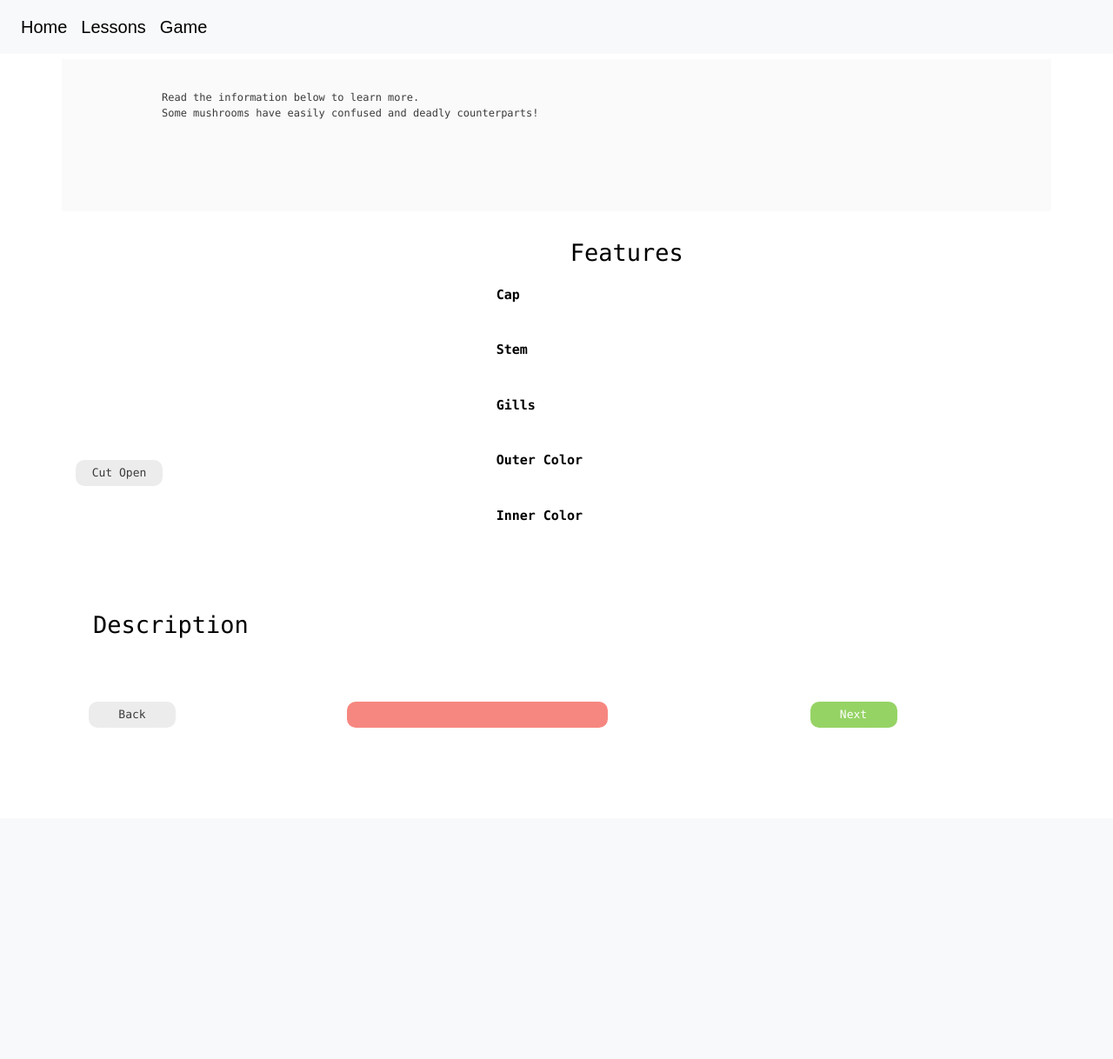
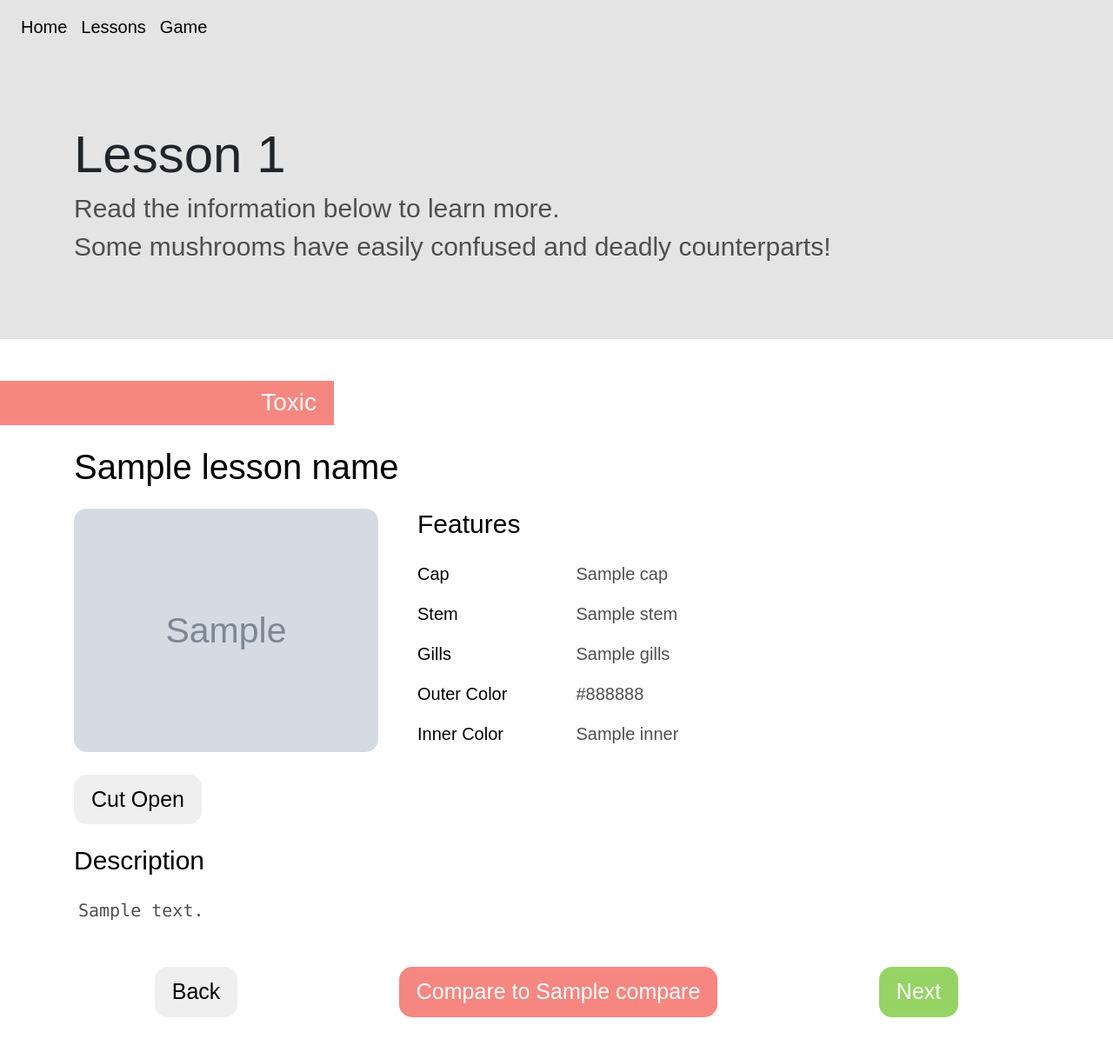
Before and after one commit to meiKuo/UI-Group-Project-, a Flask app: template templates/lesson2_present.html in a window 1280 px wide. Shown: the whole page at 87% size. Before the commit the page ends 837 px from the top, so only its background shows below. Run offline with Flask 2, Linux system fonts and the light colour scheme; the template is opened without the code that fills it: most values are stand-ins (such as "Sample title", 1, 10 or a date in 2020); grey boxes marked "Sample" are stand-in pictures; some libraries are stand-ins or nearby versions; some web fonts are replaced.

Commit message:
Refactored lesson page

```diff
--- a/app.py
+++ b/app.py
@@ -25,21 +25,27 @@ def lessonplans():
     def get_mushroom_edible(id):
         return mushrooms[id]["edible"]
 
-    def check_completion():
-        for lesson in lessons.values():
-            if not "complete" in lesson:
-                return False
-            else:
-                if not lesson["complete"]:
-                    return False
-        return True
+    def check_completion(lesson):
+        if not "complete" in lesson:
+            return False
 
-    print(lessons)
+        return lesson["complete"]
+
+    def get_num_completed():
+        return len([lesson for lesson in lessons.values() if check_completion(lesson)])
+
+    complete = len(lessons) == get_num_completed()
+
     for lesson in lessons.values():
         lesson["edible"] = get_mushroom_edible(lesson["mushroom"])
 
-    return render_template('lesson_plans.html', lessons=lessons.values(), complete = check_completion())
+    params = {
+        "lessons": lessons.values(),
+        "complete": complete,
+        "num_completed": get_num_completed(),
+    }
 
+    return render_template('lesson_plans.html', **params)
 @app.route('/game/<path>')
 def game(path):
     global health
@@ -165,31 +171,34 @@ def lesson(id):
     cur_lesson = lessons[id]
     lessons[id]["complete"] = True
 
-    if lesson_id + 1  > len(lessons.values()):
-        n = 100
-    else:
-        n = lesson_id + 1
+    def check_completion(lesson):
+        if not "complete" in lesson:
+            return False
+
+        return lesson["complete"]
+
+    # Get remaining lessons
+    def get_next_lesson():
+        for lesson in lessons.values():
+            if not check_completion(lesson):
+                return lesson["lesson_id"]
+
+        return "0"
+
+    lesson_params = {
+        "lesson_id": id,
+        "lesson_name": cur_lesson["lesson_name"],
+        "mushroom": mushrooms[cur_lesson["mushroom"]],
+        "next": get_next_lesson(),
+    }
+
+    if cur_lesson["type"] == "compare":
+        lesson_params["compare"] = mushrooms[cur_lesson["compare"]]
+
+    return render_template('lesson2_present.html', **lesson_params)
 
 
-    if cur_lesson["type"] == "compare":
-        lesson_params = {
-            "lesson_name": cur_lesson["lesson_name"],
-            "mushroom1": mushrooms[cur_lesson["mushroom"]],
-            "mushroom2": mushrooms[cur_lesson["compare"]],
-            "next": n,
-        }
-        return render_template('lesson2_present.html', data=lesson_params)
-
-    else:
-        lesson_params = {
-            "lesson_name": cur_lesson["lesson_name"],
-            "mushroom1": mushrooms[cur_lesson["mushroom"]],
-            "next": n,
-        }
-        return render_template('lesson2_present.html', data=lesson_params)
-
-
-@app.route('/lesson_compare/<id1>/<id2>')
+@app.route('/compare/<id1>/<id2>')
 def compare(id1, id2):
     global lessons
 
@@ -200,7 +209,7 @@ def compare(id1, id2):
         "mushroom1": mushroom1,
         "mushroom2" : mushroom2,
         "lessons" : lessons
-        }
+    }
 
     return render_template('lesson1_compare.html', data=lesson_params)
 
--- a/data.py
+++ b/data.py
@@ -7,7 +7,7 @@ mushrooms = {
         "cut_img_url": "/static/images/blackmorel_cut.png",
         "cap": "Scalloped, whitish-grey (sometimes tan) caps",
         "stem": "Pebbly texture",
-        "gills": "Conical or oval Attached cap",
+        "gills": "Conical or oval attached cap",
         "taste": "Earthy, woodsy, and nutty",
         "color": "Range in color: from cream to black",
         "location": "Found in moist areas and on specific trees like maple, conifers, and oak",
--- a/static/lesson2_present.js
+++ /dev/null
@@ -1,59 +0,0 @@
-//fill dynamically when data is filled
-$(document).ready(() => {
-
-
-
-   let lesson_name = lesson_params["lesson_name"]
-   let description = lesson_params["description"]
-   let mushroom1 = lesson_params["mushroom1"]
-
-
-
-
-    if (mushroom1["edible"]){
-        document.getElementById("banner").style.backgroundColor = "#96D365";
-        document.getElementById("banner").innerHTML = "Edible"
-    }
-    else{
-        document.getElementById("banner").style.backgroundColor = "#F68780";
-        document.getElementById("banner").innerHTML = "Poisonous"
-    }
-
-    document.getElementById("name1").innerHTML = mushroom1["name"]
-
-    document.getElementById("img1").src = mushroom1["img_url"]
-
-    document.getElementById("img2").src = mushroom1["cut_img_url"]
-
-    document.getElementById("cap1").innerHTML = mushroom1["cap"]
-
-    document.getElementById("stem1").innerHTML = mushroom1["stem"]
-
-    document.getElementById("gills1").innerHTML = mushroom1["gills"]
-
-    document.getElementById("color1").innerHTML = mushroom1["color"]
-
-    document.getElementById("inner1").innerHTML = mushroom1["inner"]
-
-    document.getElementById("description").innerHTML = mushroom1["description"]
-
-
-    if (lesson_params["next"] == 100){
-        document.getElementById("nextButton").innerHTML = "Play Game!"
-    }
-
-    if ("mushroom2" in lesson_params) {
-        document.getElementById("compButton").innerHTML = "Compare to " + lesson_params["mushroom2"]["name"];
-        let compare = '"/lesson_compare/' + mushroom1["id"] +  '/' + lesson_params["mushroom2"]["id"] + '"'
-        document.getElementById("compButton").setAttribute('onclick','window.location.href = ' + compare)
-
-
-    }
-    else{
-        var comp = document.getElementById('compButton');
-        comp.parentNode.removeChild(comp);
-    }
-
-
-
-  })
--- a/static/main.css
+++ b/static/main.css
@@ -80,6 +84,14 @@ h2 {
   padding-top: 8px;
   padding-bottom: 1px;
   color: white;
+}
+
+.black {
+  color: black !important;
+}
+
+.bold {
+  font-weight: bold;
 }
 
 /* homepage and lessons */
--- a/templates/game.html
+++ b/templates/game.html
@@ -93,12 +93,12 @@
     }
 
     .health-bar {
-        background-color: var(--light-red);
+        background-color: var(--light-green);
         color: black;
     }
 
     .hunger-bar {
-        background-color: var(--light-green);
+        background-color: var(--light-red);
         color: black;
     }
 
--- a/templates/lesson2_present.html
+++ b/templates/lesson2_present.html
@@ -1,218 +1,183 @@
 {% extends "layout.html" %}
 
-{% block content %}
+{% block head %}
+    <script>
+        $(document).ready(() => {
+            $("#back").click(() => {
+                window.location.href = '/lessonplans'
+            })
 
-<html>
+            $("#next").click(function() {
+                const next = $(this).data("id")
+                if (next == "0") {
+                    window.location.href = '/lessonplans'
+                } else {
+                    window.location.href = `/lesson/${next}`
+                }
+            })
 
-<head>
-    <!--link js-->
-    <script type="text/javascript" src="{{ url_for('static', filename = 'lesson2_present.js') }}"></script>
-    <link rel="stylesheet" href="https://stackpath.bootstrapcdn.com/bootstrap/4.2.1/css/bootstrap.min.css"
-        crossorigin="anonymous">
+            $("#compare").click(function() {
+                const id1 = $(this).data("id1")
+                const id2 = $(this).data("id2")
 
-    <link rel="stylesheet" href="{{url_for('static', filename='main.css')}}">
-
-
+                window.location.href = `/compare/${id1}/${id2}`
+            })
+        })
+    </script>
     <style>
-        .top_ofPage {
-            text-align: center;
-            font-size: 30px;
+        .lesson-img {
+            border-radius: 15px;
+            height: 280px;
         }
 
-        .lesson_img {
-            width: 300px;
-            height: auto;
-
+        .modal-img {
+            border-radius: 15px;
+            width: 100%;
+        }
+        .feature-box {
+            color: black !important;
+            font-size: 20px;
         }
 
-        .comparison_padding {
-            padding-top: 50px;
+        .feature-title {
+            font-size: 20px;
         }
 
-
-        .container {
-            padding: 2px 16px;
+        .col-9 {
+            color: var(--text-dark-gray) !important;
         }
 
-        .graph {
-            padding-top: 50px;
+        .description {
+            font-size: 20px;
+            margin-top: 0;
+            color: var(--text-dark-gray) !important;
         }
 
-        .coloring {
-            color: green;
+        .button-box {
+            display: flex;
+            justify-content: space-around;
+            margin-top: 50px;
         }
 
-        .buttonFormat {
-            border-radius: 25px;
-            width: 200px;
+        .lesson-title {
+            font-size: 40px;
+            color: black !important;
         }
+    </style>
+</head>
+{% endblock %}
 
-        .popup {
-            padding: 20px;
-            width: 400px;
-            background: lightgray;
-            border-radius: 6px;
-            position: absolute;
-            top: 50%;
-            left: 50%;
-            transform: translate(-50%, -50%);
-            visibility: hidden;
+{% block game %}
+    <div class="w-100 banner">
+        <div class="container">
+            <h1>Lesson {{ lesson_id }}</h1>
+            <h2>Read the information below to learn more.</h2>
+            <h2>Some mushrooms have easily confused and deadly counterparts!</h2>
+        </div>
+    </div>
 
-        }
+    {% if mushroom.edible %}
+    <div class="label mt-5 bg-green">
+        <h3>Edible</h3>
+    </div>
+    {% else %}
+    <div class="label mt-5 bg-red">
+        <h3>Toxic</h3>
+    </div>
+    {% endif %}
 
-        .openPopup {
-            visibility: visible;
-        }
-
-        .popup_imgShift{
-            display: flex;
-            align-items: center;
-            justify-content: center;
-        }
-
-    </style>
-    <script>
-        let lesson_params = {{ data | tojson}}
-
-
-    </script>
-</head>
-
-<body>
-
-    <div class="container"></div>
-    <div class="header row">
-        <div class="col-md-6">
-            <p class="lesson_name" id="name1"></p>
-            <p class="desc">Read the information below to learn more. <br>Some mushrooms have easily confused and deadly
-                counterparts! </p>
+    <div class="container">
+        <h2 class="lesson-title my-4">{{ lesson_name }}</h2>
+        <div class="row">
+            <div class="col-md-4">
+                <div class="img-container">
+                    <img class="img-fluid lesson-img" src="{{ mushroom.img_url }}">
+                </div>
+            </div>
+            <div class="col-md-8">
+                <div class="container feature-box">
+                    <h2 class="black mb-4">Features</h2>
+                    <div class="row">
+                        <div class="col-3">
+                            <p>Cap</p>
+                        </div>
+                        <div class="col-9">
+                            <p>{{ mushroom.cap }}</p>
                         </div>
                     </div>
                     <div class="row">
-        <div class="col-md-3">
-            <p class="banner_edible" id="banner"></p>
+                        <div class="col-3">
+                            <p>Stem</p>
+                        </div>
+                        <div class="col-9">
+                            <p>{{ mushroom.stem }}</p>
                         </div>
                     </div>
-
-    <div class="container">
                     <div class="row">
-            <div class="col-md-4">
-                <div class="img row">
-                    <img id="img1" class="lesson_img" src="">
-                    <button class="cutButton" onclick="cutMush()">Cut Open</button>
+                        <div class="col-3">
+                            <p>Gills</p>
+                        </div>
+                        <div class="col-9">
+                            <p>{{ mushroom.gills }}</p>
                         </div>
                     </div>
-            <div class="col-md-8">
-                <p class="features row">Features</p>
                     <div class="row">
-                    <div class="col-md-6">
-                        <div id="features_list" class="f_list">
-                            <div class="row f">
-                                <p class="col-md-4"><b>Cap</b></p>
-                                <p class="col-md-4"></p>
-                                <div class="col-md-4">
-                                    <p class="feature" id="cap1"></p>
+                        <div class="col-3">
+                            <p>Outer Color</p>
+                        </div>
+                        <div class="col-9">
+                            <p>{{ mushroom.color }}</p>
                         </div>
                     </div>
-
-                            <div class="row f">
-                                <p class="col-md-4"><b>Stem</b></p>
-                                <p class="col-md-4"></p>
-                                <div class="col-md-4">
-                                    <p class="feature" id="stem1"></p>
+                    <div class="row">
+                        <div class="col-3">
+                            <p>Inner Color</p>
                         </div>
-                            </div>
-                            <div class="row f">
-                                <p class="col-md-4"><b>Gills</b></p>
-                                <p class="col-md-4"></p>
-                                <div class="col-md-4">
-                                    <p class="feature" id="gills1"></p>
-                                </div>
-                            </div>
-                            <div class="row f">
-                                <div class="col-md-4">
-                                    <p class="feature"><b>Outer Color</b></p>
-                                </div>
-                                <p class="col-md-4"></p>
-                                <div class="col-md-4">
-                                    <p class="feature" id="color1"></p>
-                                </div>
-                            </div>
-                            <div class="row f">
-                                <div class="col-md-4">
-                                    <p class="feature"><b>Inner Color</b></p>
-                                </div>
-                                <p class="col-md-4"></p>
-                                <div class="col-md-4">
-                                    <p class="feature" id="inner1"></p>
+                        <div class="col-9">
+                            <p>{{ mushroom.inner }}</p>
                         </div>
                     </div>
                 </div>
             </div>
         </div>
 
+        <button type="button" class="mt-3 button" data-toggle="modal" data-target="#exampleModalCenter">Cut Open</button>
 
-            </div>
-        </div>
-        <div class="popup" id="popup">
-            <div>
-                <div class = "popup_imgShift"> <img src id="img2" class="lesson_img"></div>
-                <p class = "popup_imgShift">This is the cut-open image</p>
-                <div class = "popup_imgShift "><button type="button" onclick="closeMush()" class = "cutButton"> OK </button></div>
+        <div class="my-4">
+            <h2 class="black mb-4">Description</h2>
+            <p class="description">{{ mushroom.description }}</p>
         </div>
 
+        <div class="button-box mb-5">
+            <button id="back" class="button">Back</button>
+            {% if compare %}
+            <button id="compare" class="button bg-red white" data-id1="{{ mushroom.id }}" data-id2="{{ compare.id }}">Compare to {{ compare.name }}</button>
+            {% endif %}
+            <button id="next" class="button bg-green white" data-id="{{ next }}">Next</button>
         </div>
     </div>
 
-
-    <div class="container">
-        <div class="row">
-            <div class="col-md-4">
-                <p class="description row">Description</p>
+    <!-- Modal -->
+    <div class="modal fade" id="exampleModalCenter" tabindex="-1" role="dialog" aria-labelledby="exampleModalCenterTitle" aria-hidden="true">
+        <div class="modal-dialog modal-dialog-centered" role="document">
+        <div class="modal-content">
+            <div class="modal-header">
+                <h5 class="modal-title" id="exampleModalLongTitle">{{ mushroom.name }}</h5>
+            <button type="button" class="close" data-dismiss="modal" aria-label="Close">
+                <span aria-hidden="true">&times;</span>
+            </button>
+            </div>
+            <div class="modal-body">
+                <h5>Examine the cut image closely.</h5>
+                <img src="{{ mushroom.cut_img_url }}" alt="" class="modal-img">
+            </div>
+            <div class="modal-footer text-align-center">
+                <button type="button" class="button bg-green white" data-dismiss="modal">OK</button>
             </div>
         </div>
-        <div class="row">
-            <p class="mushroom_desc" id="description"></p>
-
-        </div>
-
-        <div class="row">
-            <div class="col-md-3"><a><button class="back" id="back" onClick="window.location.href = '/lessonplans'">Back</button></a></div>
-
-            <div class="col-md-6"><a><button class="compButton" id="compButton"></button></a></div>
-
-            <div class="col-md-3"><a ><button class="nextButton" id="nextButton" onClick="next()">Next</button></a></div>
-
         </div>
     </div>
 
-</body>
-
-<script>
-    let popup = document.getElementById("popup")
-
-    function cutMush() {
-        popup.classList.add("openPopup")
-    }
-
-    function closeMush() {
-        popup.classList.remove("openPopup")
-    }
-
-    function next() {
-        if (lesson_params["next"] == 100) {
-             window.location.href ='/game/start'
-        }
-        else{
-            window.location.href = '/lesson/' + lesson_params["next"]
-
-        }
-
-
-    }
-
-</script>
-
-</html>
-
+    <script src="https://cdn.jsdelivr.net/npm/popper.js@1.12.9/dist/umd/popper.min.js" integrity="sha384-ApNbgh9B+Y1QKtv3Rn7W3mgPxhU9K/ScQsAP7hUibX39j7fakFPskvXusvfa0b4Q" crossorigin="anonymous"></script>
+    <script src="https://cdn.jsdelivr.net/npm/bootstrap@4.0.0/dist/js/bootstrap.min.js" integrity="sha384-JZR6Spejh4U02d8jOt6vLEHfe/JQGiRRSQQxSfFWpi1MquVdAyjUar5+76PVCmYl" crossorigin="anonymous"></script>
 {% endblock %}
--- a/templates/lesson_plans.html
+++ b/templates/lesson_plans.html
@@ -117,7 +117,7 @@
 </div>
 
 <div class="container mb-5 button-box mt-2">
-  <h2 class="m-auto">0/9 Done</h2>
+  <h2 class="m-auto">{{ num_completed }}/9 Done</h2>
   {% if complete %}
   <button class="button bg-green white">Play Game</button>
   {% else %}
```
Also changed, not shown: other parts of static/main.css (+4 -197 lines). Lines whose indentation alone changed are shown as unchanged.
